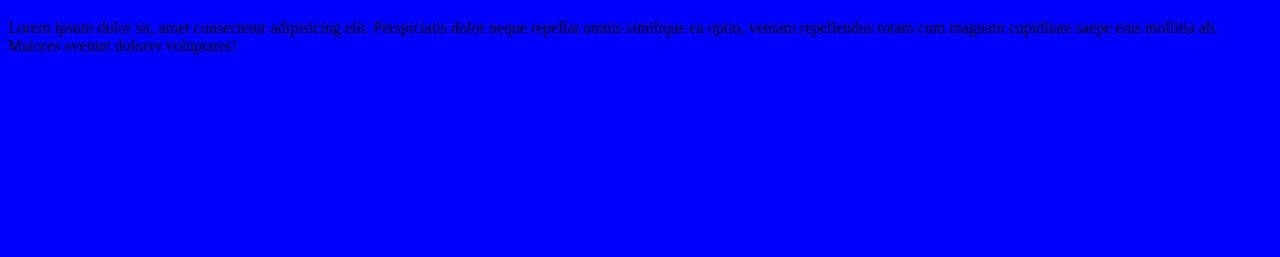
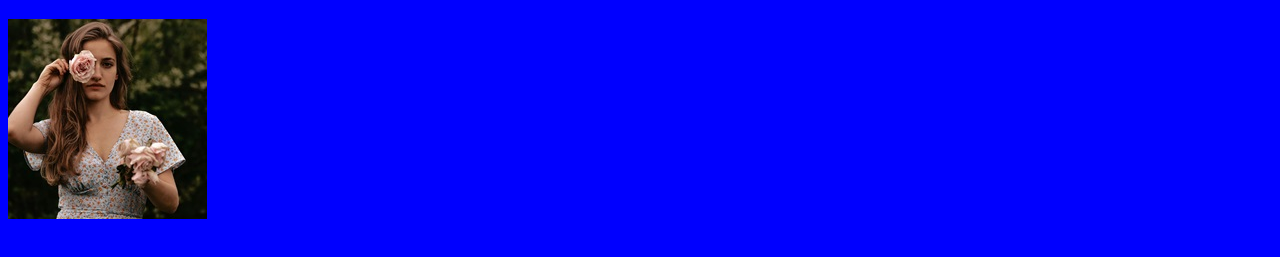
Before and after one commit to 00cm/Practice, a plain HTML site: page index.html in a window 1280 px wide. Shown: the part 61-318 px from the top of the page. Drawn offline with Linux system fonts and the light colour scheme.

Commit message:
Delete Paragraph Add Photo

```diff
--- a/index.html
+++ b/index.html
@@ -10,9 +10,7 @@
 
 <body>
     <h1>Spring is sNear!</h1>
-    <p>Lorem ipsum dolor sit, amet consectetur adipisicing elit. Perspiciatis dolor neque repellat omnis similique ea
-        optio, veniam repellendus totam cum magnam cupiditate saepe eius mollitia ab. Maiores eveniet dolores
-        voluptates!</p>
+    <img src="pexels-didsss-9617542.jpg" alt="">
 </body>
 
 </html>
```
Also changed, not shown: pexels-didsss-9617542.jpg (added).
